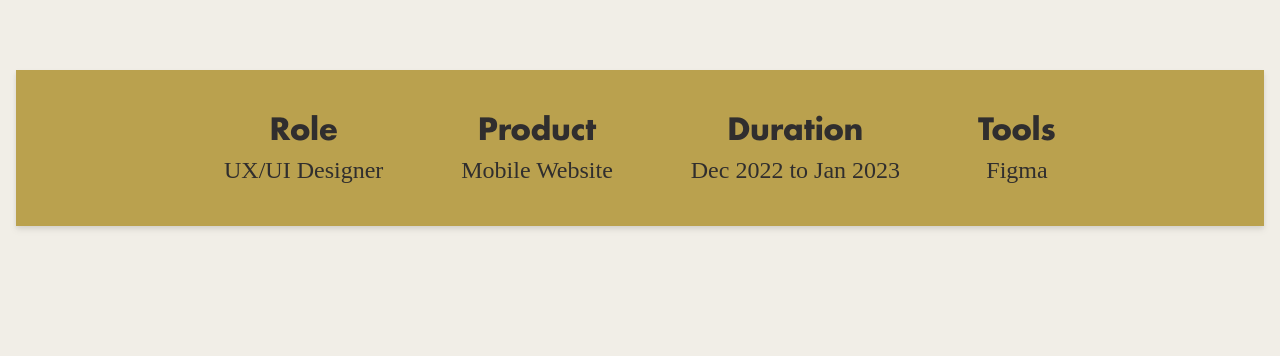
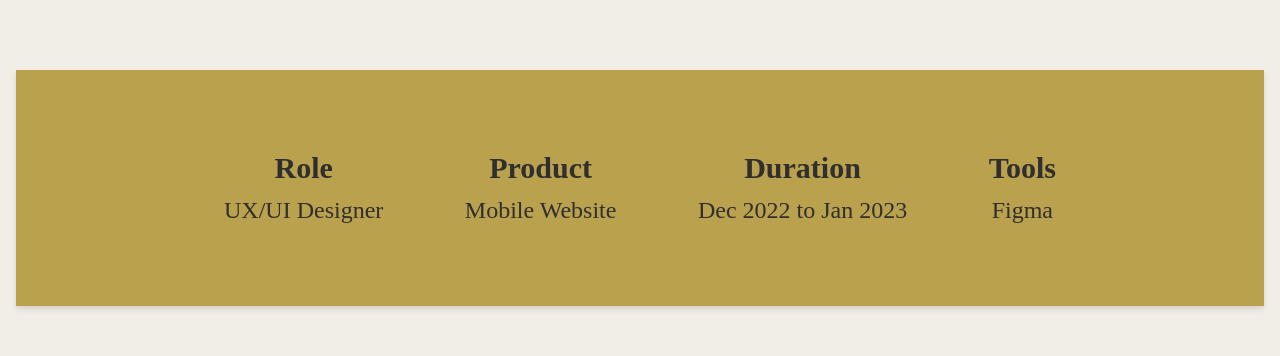
Before and after one commit to mlstarcher/brookes-portfolio, a React (Create React App) app: page /guilder in a window 1280 px wide. Shown: the part 818-1174 px from the top of the page. Built offline with nearby package versions, Linux system fonts and the light colour scheme; a web font is replaced by a local one.

Commit message:
Updated prototype links for all case studies

```diff
--- a/src/pages/case_studies/Cleverist.js
+++ b/src/pages/case_studies/Cleverist.js
@@ -43,26 +43,26 @@ export default function Cleverist() {
         </div>
       </div>
       {/* Role details */}
-      <div className="bg-secondary py-10 grid grid-cols-12  mb-16 sm:mb-16 sm:mb-32 drop-shadow-md">
+      <div className="bg-secondary py-10 sm:py-20 grid grid-cols-12  mb-16 sm:mb-16 sm:mb-32 drop-shadow-md">
         <div className='flex justify-between flex-col sm:flex-row col-start-3 col-end-11'>
           <div className="">
-            <h4 className="mb-2 font-semibold text-2xl sm:text-3xl">Role</h4>
+            <p className="mb-2 font-semibold text-2xl sm:text-3xl">Role</p>
             <p className="text-lg sm:text-2xl mb-8 sm:mb-0">
               UX/UI Designer
             </p>
           </div>
           <div className="">
-            <h4 className="mb-2 font-semibold text-2xl sm:text-3xl">Product</h4>
+            <p className="mb-2 font-semibold text-2xl sm:text-3xl">Product</p>
             <p className="text-lg sm:text-2xl mb-8 sm:mb-0">Mobile Website</p>
           </div>
           <div className="">
-            <h4 className="mb-2 font-semibold text-2xl sm:text-3xl">Duration</h4>
+            <p className="mb-2 font-semibold text-2xl sm:text-3xl">Duration</p>
             <p className="text-lg sm:text-2xl mb-8 sm:mb-0">
               July to Nov 2022
             </p>
           </div>
           <div className="">
-            <h4 className="mb-2 font-semibold text-2xl sm:text-3xl">Tools</h4>
+            <p className="mb-2 font-semibold text-2xl sm:text-3xl">Tools</p>
             <p className="text-lg sm:text-2xl">Figma</p>
           </div>
         </div>
--- a/src/pages/case_studies/Guilder.js
+++ b/src/pages/case_studies/Guilder.js
@@ -22,7 +22,7 @@ export default function Guilder() {
             <br /> system.
           </p>
           <div className='mt-10'>
-            <ButtonPrimary text={'view prototype'} location={'https://www.figma.com/file/LJDJiO6rWKRLxyFQeKx21b/Guilder-Wireframes?type=design&node-id=26%3A11944&t=JQnchFyV1qHpQvbJ-1'} type={'external'} className="mt-20" />
+            <ButtonPrimary text={'view prototype'} location={'https://www.figma.com/file/td42UQTbPexRFYnAhW9ktP/Local-Basket-Wireframes?node-id=20%3A5823&mode=dev'} type={'external'} className="mt-20" />
           </div>
         </div>
         <div className="flex flex-col items-center col-span-12 sm:col-span-3 sm:col-start-8">
@@ -47,26 +47,26 @@ export default function Guilder() {
         </div>
       </div>
       {/* Role Details */}
-      <div className="bg-secondary py-10 grid grid-cols-12  mb-16 sm:mb-16 sm:mb-32 drop-shadow-md">
+      <div className="bg-secondary py-10 sm:py-20 grid grid-cols-12  mb-16 sm:mb-16 sm:mb-32 drop-shadow-md">
         <div className='flex justify-between flex-col sm:flex-row col-start-3 col-end-11'>
           <div className="">
-            <h4 className="mb-2 font-semibold text-2xl sm:text-3xl">Role</h4>
+            <p className="mb-2 font-semibold text-2xl sm:text-3xl">Role</p>
             <p className="text-lg sm:text-2xl mb-8 sm:mb-0">
               UX/UI Designer
             </p>
           </div>
           <div className="">
-            <h4 className="mb-2 font-semibold text-2xl sm:text-3xl">Product</h4>
+            <p className="mb-2 font-semibold text-2xl sm:text-3xl">Product</p>
             <p className="text-lg sm:text-2xl mb-8 sm:mb-0">Mobile Website</p>
           </div>
           <div className="">
-            <h4 className="mb-2 font-semibold text-2xl sm:text-3xl">Duration</h4>
+            <p className="mb-2 font-semibold text-2xl sm:text-3xl">Duration</p>
             <p className="text-lg sm:text-2xl mb-8 sm:mb-0">
               Dec 2022 to Jan 2023
             </p>
           </div>
           <div className="">
-            <h4 className="mb-2 font-semibold text-2xl sm:text-3xl">Tools</h4>
+            <p className="mb-2 font-semibold text-2xl sm:text-3xl">Tools</p>
             <p className="text-lg sm:text-2xl">Figma</p>
           </div>
         </div>
@@ -607,7 +607,7 @@ export default function Guilder() {
             iterations.
           </p>
           <div className='text-left mb-16 sm:mb-32'>
-            <ButtonPrimary text={'view prototype'} location={'https://www.figma.com/file/LJDJiO6rWKRLxyFQeKx21b/Guilder-Wireframes?type=design&node-id=26%3A11944&t=JQnchFyV1qHpQvbJ-1'} type={'external'} className="mt-20" />
+            <ButtonPrimary text={'view prototype'} location={'https://www.figma.com/file/td42UQTbPexRFYnAhW9ktP/Local-Basket-Wireframes?node-id=20%3A5823&mode=dev'} type={'external'} className="mt-20" />
           </div>
           <h2 className="text-2xl sm:text-4xl text-start font-semibold mb-6 sm:mb-10">
             Usability Testing
--- a/src/pages/case_studies/LocalBasket.js
+++ b/src/pages/case_studies/LocalBasket.js
@@ -23,7 +23,7 @@ export default function LocalBasket() {
             at their local <span className="text-secondary">farmer’s market.</span>
           </p>
           <div className='mt-10'>
-            <ButtonPrimary text={'view prototype'} location={'https://www.figma.com/file/td42UQTbPexRFYnAhW9ktP/Local-Basket-Wireframes?node-id=20%3A5823&mode=dev'} type={'external'} className="mt-20" />
+            <ButtonPrimary text={'view prototype'} location={'https://www.figma.com/file/td42UQTbPexRFYnAhW9ktP/Local-Basket-Wireframes?type=design&node-id=20%3A5823&t=RzetAYDIXzbhdaaR-1'} type={'external'} className="mt-20" />
           </div>
         </div>
         <div className="flex flex-col items-center col-span-12 sm:col-span-3 sm:col-start-8">
@@ -60,26 +60,26 @@ export default function LocalBasket() {
         </div>
       </div>
       {/* Role details */}
-      <div className="bg-secondary py-10 grid grid-cols-12  mb-16 sm:mb-16 sm:mb-32 drop-shadow-md">
+      <div className="bg-secondary py-10 sm:py-20 grid grid-cols-12  mb-16 sm:mb-16 sm:mb-32 drop-shadow-md">
         <div className='flex justify-between flex-col sm:flex-row col-start-3 col-end-11'>
           <div className="">
-            <h4 className="mb-2 font-semibold text-2xl sm:text-3xl">Role</h4>
+            <p className="mb-2 font-semibold text-2xl sm:text-3xl">Role</p>
             <p className="text-lg sm:text-2xl mb-8 sm:mb-0">
               UX/UI Designer
             </p>
           </div>
           <div className="">
-            <h4 className="mb-2 font-semibold text-2xl sm:text-3xl">Product</h4>
+            <p className="mb-2 font-semibold text-2xl sm:text-3xl">Product</p>
             <p className="text-lg sm:text-2xl mb-8 sm:mb-0">Mobile Website</p>
           </div>
           <div className="">
-            <h4 className="mb-2 font-semibold text-2xl sm:text-3xl">Duration</h4>
+            <p className="mb-2 font-semibold text-2xl sm:text-3xl">Duration</p>
             <p className="text-lg sm:text-2xl mb-8 sm:mb-0">
               Feb to March 2023
             </p>
           </div>
           <div className="">
-            <h4 className="mb-2 font-semibold text-2xl sm:text-3xl">Tools</h4>
+            <p className="mb-2 font-semibold text-2xl sm:text-3xl">Tools</p>
             <p className="text-lg sm:text-2xl">Figma</p>
           </div>
         </div>
@@ -596,7 +596,7 @@ export default function LocalBasket() {
             iterations.
           </p>
           <div className='text-left mb-16 sm:mb-32'>
-            <ButtonPrimary text={'view prototype'} location={'https://www.figma.com/file/td42UQTbPexRFYnAhW9ktP/Local-Basket-Wireframes?node-id=20%3A5823&mode=dev'} type={'external'} className="mt-20" />
+            <ButtonPrimary text={'view prototype'} location={'https://www.figma.com/file/td42UQTbPexRFYnAhW9ktP/Local-Basket-Wireframes?type=design&node-id=20%3A5823&t=RzetAYDIXzbhdaaR-1'} type={'external'} className="mt-20" />
           </div>
           <h2 className="text-2xl sm:text-4xl text-start font-semibold mb-6 sm:mb-10">
             Usability Testing
--- a/src/pages/case_studies/Sephora.js
+++ b/src/pages/case_studies/Sephora.js
@@ -28,26 +28,26 @@ export default function Sephora() {
         </div>
       </div>
       {/* Role details */}
-      <div className="bg-secondary py-10 grid grid-cols-12  mb-16 sm:mb-16 sm:mb-32 drop-shadow-md">
+      <div className="bg-secondary py-10 sm:py-20 grid grid-cols-12  mb-16 sm:mb-16 sm:mb-32 drop-shadow-md">
         <div className='flex justify-between flex-col sm:flex-row col-start-3 col-end-11'>
           <div>
-            <h4 className="mb-2 font-semibold text-2xl sm:text-3xl">Role</h4>
+            <p className="mb-2 font-semibold text-2xl sm:text-3xl">Role</p>
             <p className="text-lg sm:text-2xl mb-8 sm:mb-0">
               UX/UI Designer
             </p>
           </div>
           <div>
-            <h4 className="mb-2 font-semibold text-2xl sm:text-3xl">Product</h4>
+            <p className="mb-2 font-semibold text-2xl sm:text-3xl">Product</p>
             <p className="text-lg sm:text-2xl mb-8 sm:mb-0">Website Feature</p>
           </div>
           <div>
-            <h4 className="mb-2 font-semibold text-2xl sm:text-3xl">Duration</h4>
+            <p className="mb-2 font-semibold text-2xl sm:text-3xl">Duration</p>
             <p className="text-lg sm:text-2xl mb-8 sm:mb-0">
               April to May 2023
             </p>
           </div>
           <div>
-            <h4 className="mb-2 font-semibold text-2xl sm:text-3xl">Tools</h4>
+            <p className="mb-2 font-semibold text-2xl sm:text-3xl">Tools</p>
             <p className="text-lg sm:text-2xl">Figma</p>
           </div>
         </div>
```
